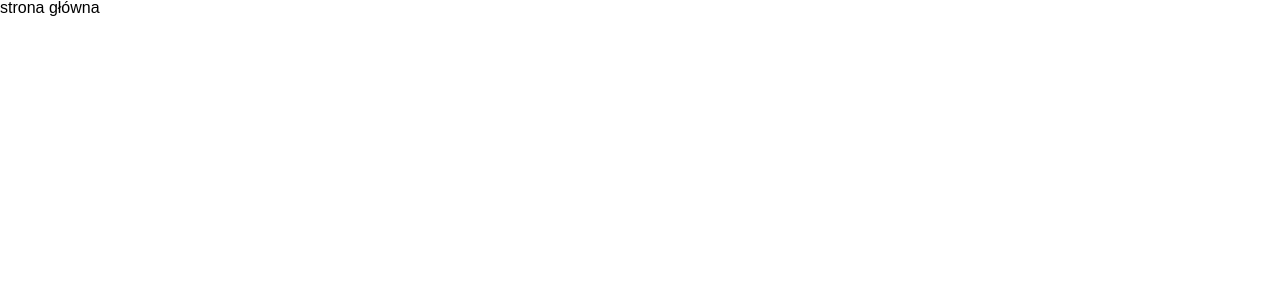
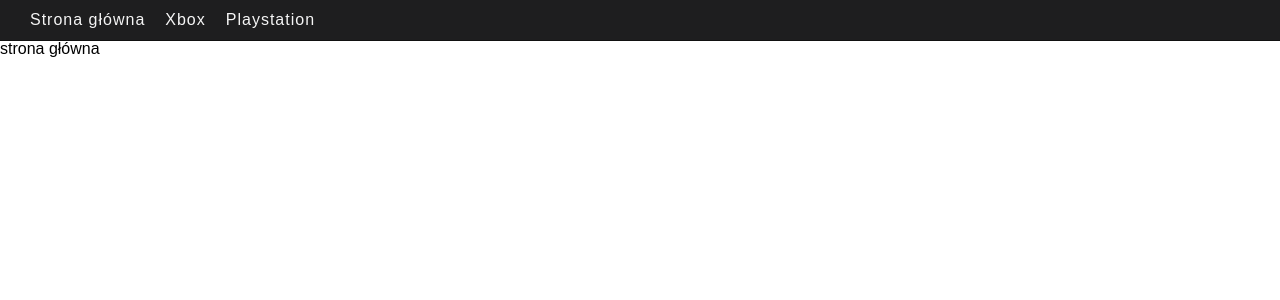
Before and after one commit to mateuszslowinski/gamesFront, a React (Create React App) app: page / in a window 1280 px wide. Shown: the top 300 px of the page. Built offline with nearby package versions, Linux system fonts and the light colour scheme.

Commit message:
Created Header component with simple css.

```diff
--- a/src/App.tsx
+++ b/src/App.tsx
@@ -1,11 +1,15 @@
 import React from 'react';
 import {Route, Routes} from 'react-router-dom';
+import { Header } from './components/commons/Header/Header';
 import {HomePage} from "./pages/Home/Home.page";
 
 export const App = () => {
     return (
-        <Routes>
-            <Route path='/' element={<HomePage/>}/>
-        </Routes>
+        <>
+            <Header/>
+            <Routes>
+                <Route path='/' element={<HomePage/>}/>
+            </Routes>
+        </>
     );
 }
--- /dev/null
+++ b/src/components/commons/Header/Header.tsx
@@ -0,0 +1,14 @@
+import {NavLink} from "react-router-dom"
+import './header.css';
+
+export const Header = () => {
+    return (
+        <div className='header__container'>
+            <ul>
+                <NavLink to='/'>Strona główna</NavLink>
+                <NavLink to='#'>Xbox</NavLink>
+                <NavLink to='#'>Playstation</NavLink>
+            </ul>
+        </div>
+    )
+}
--- /dev/null
+++ b/src/components/commons/Header/header.css
@@ -0,0 +1,29 @@
+.header__container {
+    width: 100vw;
+    height: 40px;
+    border-bottom: 1px solid rgba(0, 0, 0, 0.45);
+    background-color: #1E1E1F;
+    display: flex;
+    align-items: center;
+}
+.header__container ul {
+    display: flex;
+    justify-content: center;
+    align-items: center;
+    height: 100%;
+    margin-left: 20px;
+    list-style: none;
+}
+.header__container ul a {
+    display: block;
+    margin: 0 10px;
+    padding: 10px 0;
+    color: whitesmoke;
+    text-decoration: none;
+    letter-spacing: 1px;
+    transition: 0.5s;
+}
+.header__container ul a:hover {
+   background-color: #E02735;
+    padding: 10px 5px;
+}
```
